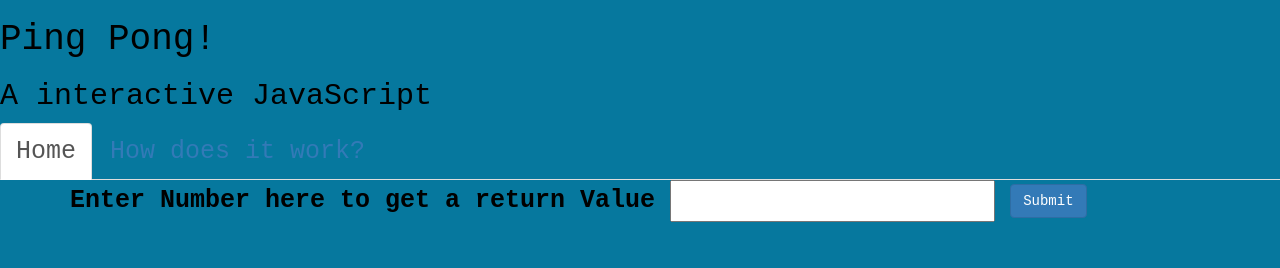
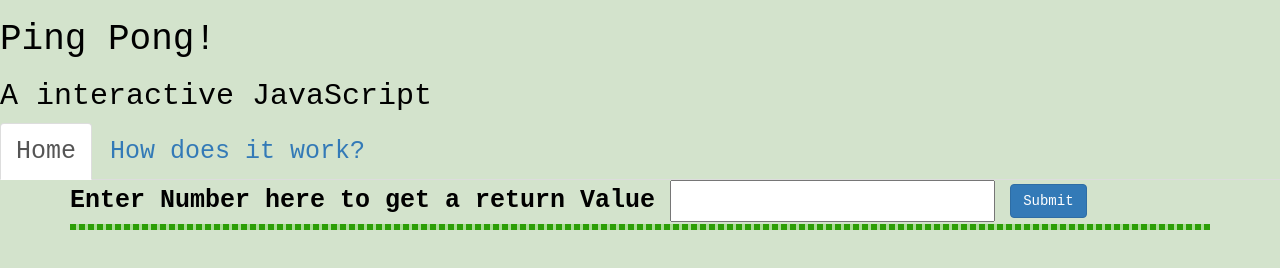
Before and after one commit to campoore2/Ping-Pong, a plain HTML site: page index.html in a window 1280 px wide. Drawn offline with Linux system fonts and the light colour scheme.

Commit message:
Added a background color to the ul elements.

```diff
--- a/css/styles.css
+++ b/css/styles.css
@@ -1,5 +1,5 @@
 body {
-  background-color: #06789E;
+  background-color: #D3E3CC;
   color: black;
   font-size: 25px;
   font-family: monospace;
@@ -7,3 +7,9 @@ body {
 .jumbotron {
   background-color: black;
 }
+ul#results {
+  color: #458514;
+  border: dashed;
+  border-color: #2C9E06;
+  background-color: #A7DB93;
+}
```
